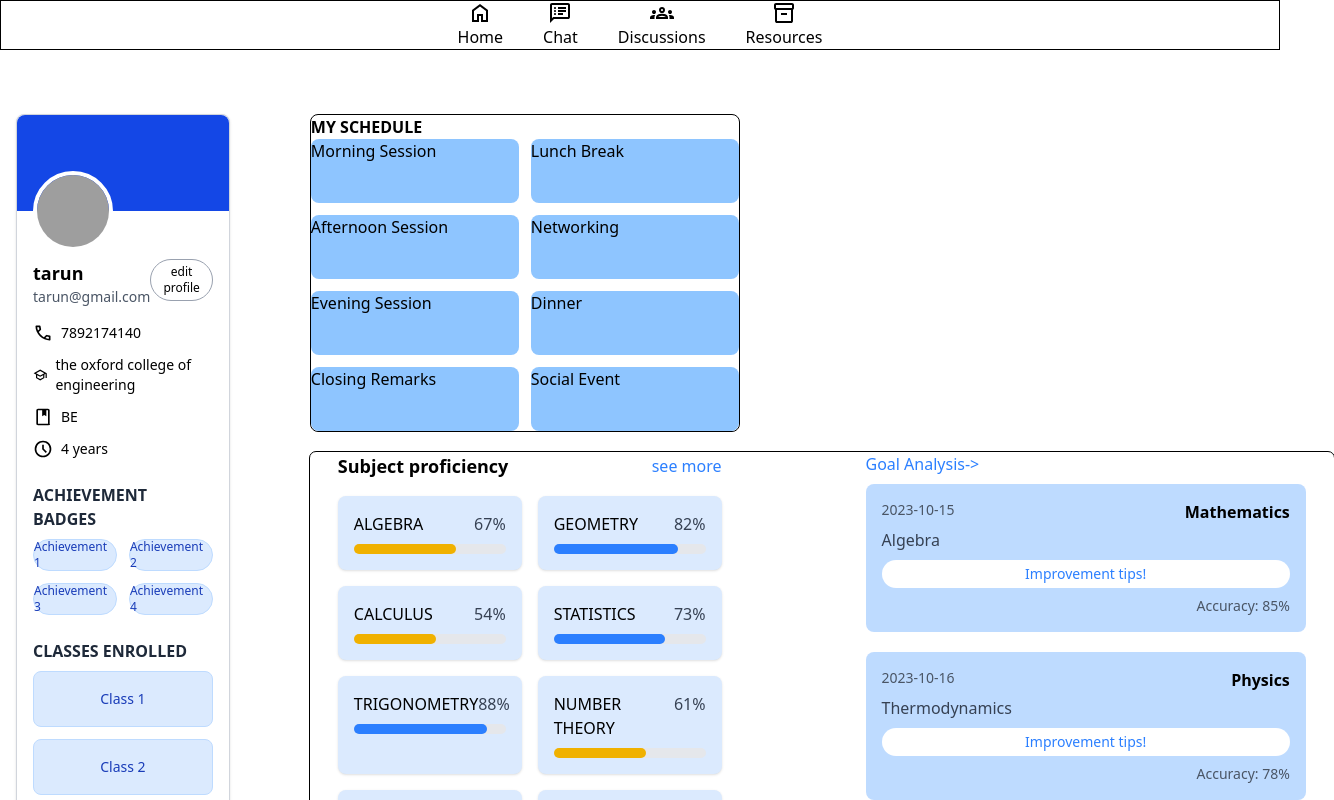
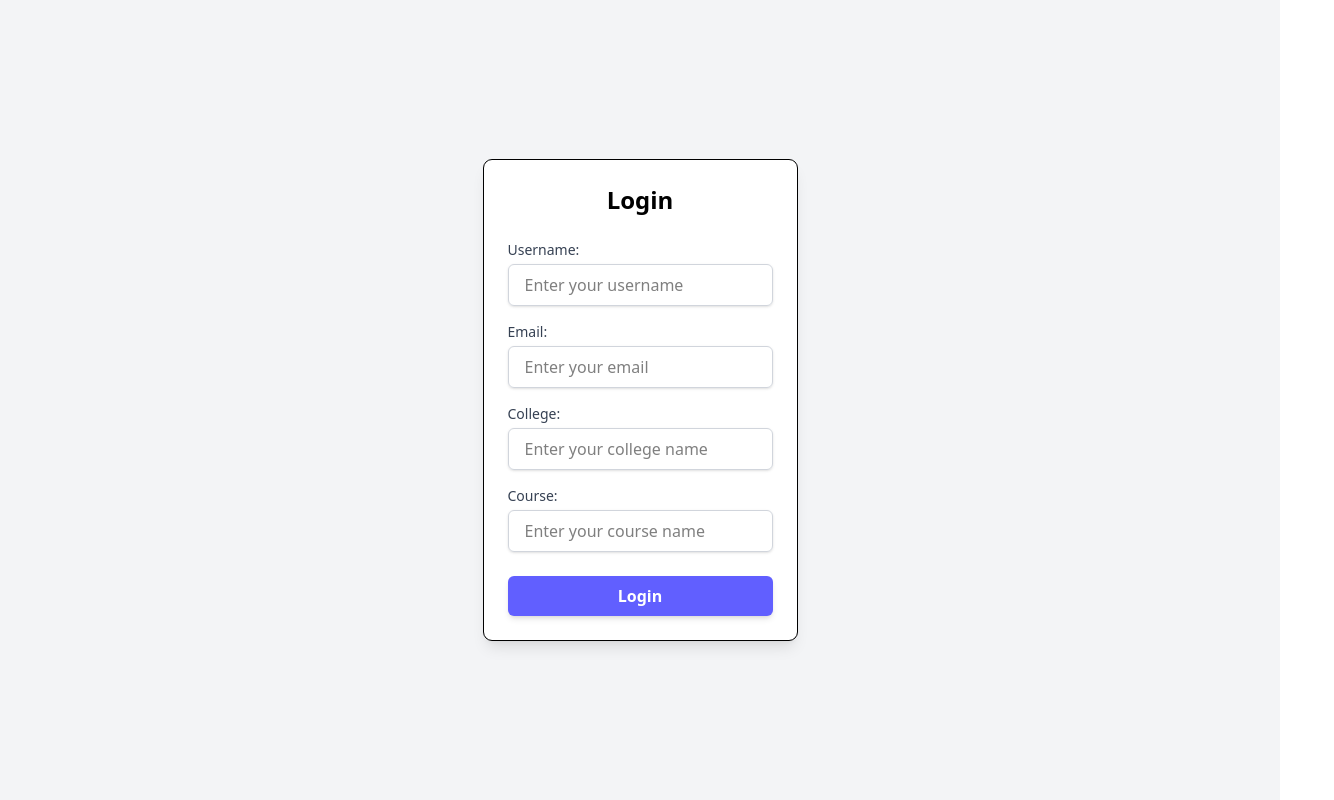
Before and after one commit to pixel-77/dashboard-vite, a React (Vite) app: page /login in a window 1280 px wide. Shown: the top 800 px of the page, 1334 px wide, since content can reach past the window. Built offline with nearby package versions, Linux system fonts and the light colour scheme; grey boxes are pictures that could not be loaded.

Commit message:
added routing

```diff
--- a/package.json
+++ b/package.json
@@ -11,7 +11,8 @@
   },
   "dependencies": {
     "react": "^19.0.0",
-    "react-dom": "^19.0.0"
+    "react-dom": "^19.0.0",
+    "react-router-dom": "^7.5.2"
   },
   "devDependencies": {
     "@eslint/js": "^9.21.0",
--- a/src/App.jsx
+++ b/src/App.jsx
@@ -1,26 +1,24 @@
-import React from 'react'
-import ProfileBox from './components/profilebox'
-import Navbar from './components/navbar'
-import Schedule from './components/schedule'
-import Goalanalyis from './components/goal'
-import Swp from './components/SubProf'
+// App.js
+import React from 'react';
+import { BrowserRouter as Router, Routes, Route, Navigate } from 'react-router-dom';
+import Dashboard from './components/dashboard'; // Import the Dashboard component
+import Login from './components/login'; // Import the Login component
 
+const App = () => {
+  return (
+    <Router>
+      <Routes>
+        {/* Route for the Login page */}
+        <Route path="/login" element={<Login />} />
 
-const App=()=>{
-    return(
-        <div class="">
-        <Navbar/>
-            <div class="flex flex-row gap-20">
-                <ProfileBox/>
-                <div class="flex flex-col">
-                    <Schedule/>
-                    <div class="flex flex-row gap-36 outline rounded-md w-5xl h-80px mt-5">
-                        <Swp/>
-                        <Goalanalyis/>
-                    </div>
-                </div>
-            </div>
-        </div>
-    )
-}
-export default App
+        {/* Route for the Dashboard page */}
+        <Route path="/dashboard" element={<Dashboard />} />
+
+        {/* Catch-all route: Redirect to /login for any unknown routes */}
+        <Route path="*" element={<Navigate to="/login" replace />} />
+      </Routes>
+    </Router>
+  );
+};
+
+export default App;
--- /dev/null
+++ b/src/components/dashboard.jsx
@@ -0,0 +1,23 @@
+// Dashboard.jsx
+import React from 'react';
+import ProfileBox from './profilebox';
+import Schedule from './schedule';
+import Goalanalyis from './goal';
+import Swp from './SubProf';
+
+const Dashboard = () => {
+  return (
+    <div className="flex flex-row gap-20">
+      <ProfileBox />
+      <div className="flex flex-col">
+        <Schedule />
+        <div className="flex flex-row gap-36 outline rounded-md w-[80rem] h-[80rem] mt-5">
+          <Swp />
+          <Goalanalyis />
+        </div>
+      </div>
+    </div>
+  );
+};
+
+export default Dashboard;
--- /dev/null
+++ b/src/components/login.jsx
@@ -0,0 +1,81 @@
+import React from 'react';
+
+function Login() {
+
+
+
+
+  return (
+    // Main div
+    <div className="flex justify-center items-center h-screen bg-gray-100">
+      {/* Outer Box */}
+      <div className="flex flex-col outline rounded-lg shadow-lg w-auto max-w-sm p-6 bg-white">
+
+        {/* Title */}
+        <h2 className="text-2xl font-semibold text-center mb-6">Login</h2>
+
+        {/* Username */}
+        <div className="mb-4">
+          <label htmlFor="username" className="block text-sm font-medium text-gray-700">Username:</label>
+          <input
+            type="text"
+            id="username"
+            name="username"
+            placeholder="Enter your username"
+            required
+            className="mt-1 block w-full px-4 py-2 border border-gray-300 rounded-md shadow-sm focus:outline-none focus:ring-2 focus:ring-indigo-500 focus:border-indigo-500"
+          />
+        </div>
+
+        {/* Email */}
+        <div className="mb-4">
+          <label htmlFor="email" className="block text-sm font-medium text-gray-700">Email:</label>
+          <input
+            type="email"
+            id="email"
+            name="email"
+            placeholder="Enter your email"
+            required
+            className="mt-1 block w-full px-4 py-2 border border-gray-300 rounded-md shadow-sm focus:outline-none focus:ring-2 focus:ring-indigo-500 focus:border-indigo-500"
+          />
+        </div>
+
+        {/* College */}
+        <div className="mb-4">
+          <label htmlFor="college" className="block text-sm font-medium text-gray-700">College:</label>
+          <input
+            type="text"
+            id="college"
+            name="college"
+            placeholder="Enter your college name"
+            required
+            className="mt-1 block w-full px-4 py-2 border border-gray-300 rounded-md shadow-sm focus:outline-none focus:ring-2 focus:ring-indigo-500 focus:border-indigo-500"
+          />
+        </div>
+
+        {/* Course */}
+        <div className="mb-6">
+          <label htmlFor="course" className="block text-sm font-medium text-gray-700">Course:</label>
+          <input
+            type="text"
+            id="course"
+            name="course"
+            placeholder="Enter your course name"
+            required
+            className="mt-1 block w-full px-4 py-2 border border-gray-300 rounded-md shadow-sm focus:outline-none focus:ring-2 focus:ring-indigo-500 focus:border-indigo-500"
+          />
+        </div>
+
+        {/* Submit Button */}
+        <div className="flex justify-center">
+          <button className="w-full px-4 py-2 bg-indigo-500 text-white font-semibold rounded-md shadow-md hover:bg-indigo-600 focus:outline-none focus:ring-2 focus:ring-indigo-500 focus:ring-offset-2">
+            Login
+          </button>
+        </div>
+
+      </div>
+    </div>
+  );
+}
+
+export default Login;
```
Also changed, not shown: 5 other files (tests, documents, lock files or other folders).
